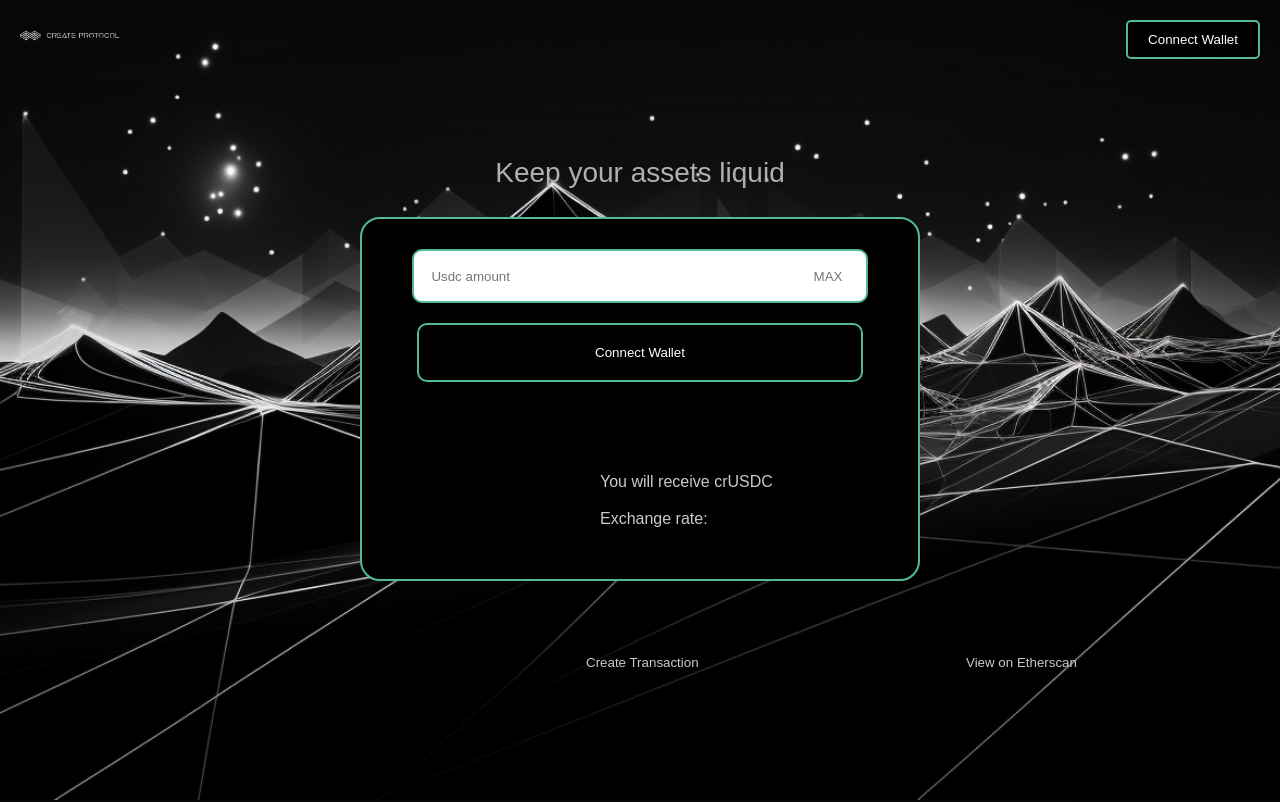
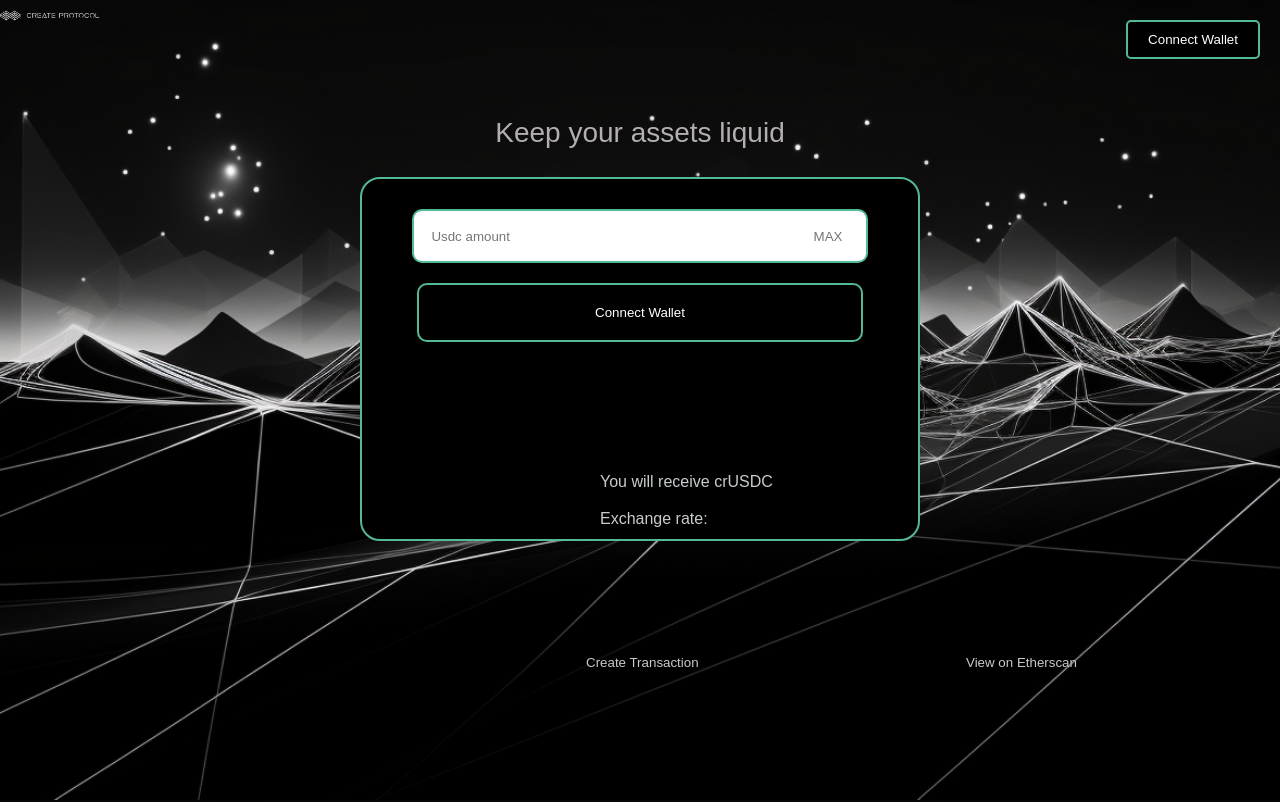
Before and after one commit to codinggeek1/FinancePage, a React (Create React App) app: page / in a window 1280 px wide. Shown: the top 802 px of the page. Built offline with nearby package versions, Linux system fonts and the light colour scheme.

Commit message:
Update Header.jsx

```diff
--- a/src/Header.jsx
+++ b/src/Header.jsx
@@ -5,14 +5,12 @@ import './Home.css';
 export default function Header({connectWallet}) {
     return (
         <>
-          <header>
             <div id="logo">
               <img src={logoImage} alt="Logo" />
             </div>
             <button id="connect-button-top" onClick={connectWallet}>
               Connect Wallet
             </button>
-          </header>
         </>
     )
 }
```
